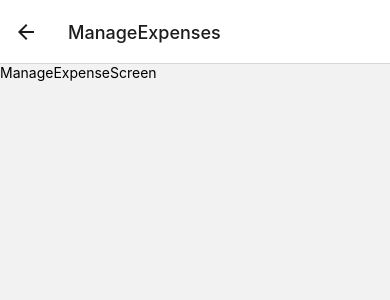
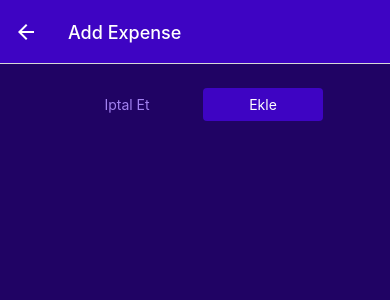
Before and after one commit to mulgey/5thProject-Native, a React Native app: screen /ManageExpenses in a window 390 px wide. Shown: the top 300 px of the page. Built offline with nearby package versions, Linux system fonts and the light colour scheme.

Commit message:
shift starts

```diff
--- a/App.js
+++ b/App.js
@@ -72,14 +72,26 @@ export default function App() {
     <>
       <StatusBar style="light" />
       <NavigationContainer>
-        <Stack.Navigator>
+        <Stack.Navigator
+          // ExpensesOverview için "headerShown: false" yapmıştık
+          // dolayısıyla burada yaptığımız düzenlemelerin hepsi "ManageExpenses" için çalışacak
+          screenOptions={{
+            headerStyle: { backgroundColor: GlobalStyles.colors.primary500 },
+            headerTintColor: "white",
+          }}
+        >
           {/* ExpensesOverview, bottomTabs gruplandırması için oluşturduğumuz komponent fonksiyonu */}
           <Stack.Screen
             name="ExpensesOverview"
             component={ExpensesOverview}
             options={{ headerShown: false }}
           />
-          <Stack.Screen name="ManageExpenses" component={ManageExpenseScreen} />
+          <Stack.Screen
+            name="ManageExpenses"
+            component={ManageExpenseScreen}
+            // modal is a cool component which you can drag-down to close
+            options={{ presentation: "modal" }}
+          />
         </Stack.Navigator>
       </NavigationContainer>
     </>
--- a/components/ExpensesOutput/ExpenseItem.js
+++ b/components/ExpensesOutput/ExpenseItem.js
@@ -5,13 +5,20 @@ import { useNavigation } from "@react-navigation/native";
 import { GlobalStyles } from "../../constants/styles";
 import { tarihiFormatla } from "../../utilities/date";
 
-export default function ExpenseItem({ description, date, amount }) {
+// ExpensesOutput.js'ten harcamalar={SANAL_VERI_YIGINI} olarak ExpensesList.js'e göndermiştik
+// ExpensesList.js içerisinde FlatList renderItem'a {...harcamaOgesi.item} olarak loop'layıp veriyi saçmıştık
+// .item ile saçtığımız bütün parametreleri aşağıda "prop" olarak toparladık
+export default function ExpenseItem({ id, description, date, amount }) {
   // bu sayfa birden fazla screen'de kullanılıyor
   // o yüzden screen'den buraya paslamak yerine navigation'ı kendimiz import'ladık direkt
   const navigation = useNavigation();
 
   function expensePressFunction() {
-    navigation.navigate("ManageExpenses");
+    // sayfaya yönlendirirken, ExpensesList.js içerisinde renderItem'da loop'layarak elde ettiğimiz ID'yi 2.parametrede veri olarak pasladık
+    navigation.navigate("ManageExpenses", {
+      // route parameter ayarlamış olduk
+      harcamaIDsi: id,
+    });
   }
 
   return (
--- a/components/ExpensesOutput/ExpensesOutput.js
+++ b/components/ExpensesOutput/ExpensesOutput.js
@@ -57,7 +57,7 @@ const SANAL_VERI_YIGINI = [
   },
 ];
 
-export default function ExpensesOutput({ harcamalar, expensePeriyodu }) {
+export default function ExpensesOutput({ expensePeriyodu }) {
   return (
     <View style={styles.container}>
       <ExpensesSummary
--- /dev/null
+++ b/components/UserInterface/Button.js
@@ -0,0 +1,49 @@
+import { View, Text, StyleSheet, Pressable } from "react-native";
+
+// constants
+import { GlobalStyles } from "../../constants/styles";
+
+export default function Button({ children, onPress, mode, style }) {
+  return (
+    // dışarıdan ayrı bir style uygulamak istersek button component ine, "style" prop'u buraya paslarız
+    // sadece outer view için değil, içeriside komponent'ler için de style'lar import'layabiliriz
+    <View style={style}>
+      <Pressable
+        onPress={onPress}
+        style={({ pressed }) => pressed && styles.pressed}
+      >
+        {/* aşağıda "button" style her zaman uygulanır, "flatStyle" sadece mode = "flat" ise uygulanır */}
+        <View style={[styles.button, mode === "flat" && styles.flatStyle]}>
+          <Text
+            style={[styles.buttonText, mode === "flat" && styles.flatTextStyle]}
+          >
+            {children}
+          </Text>
+        </View>
+      </Pressable>
+    </View>
+  );
+}
+
+const styles = StyleSheet.create({
+  button: {
+    borderRadius: 4,
+    padding: 8,
+    backgroundColor: GlobalStyles.colors.primary500,
+  },
+  buttonText: {
+    color: "white",
+    textAlign: "center",
+  },
+  flatStyle: {
+    backgroundColor: "transparent",
+  },
+  flatTextStyle: {
+    color: GlobalStyles.colors.primary200,
+  },
+  pressed: {
+    opacity: 0.75,
+    backgroundColor: GlobalStyles.colors.primary100,
+    borderRadius: 4,
+  },
+});
--- a/screens/ManageExpenseScreen.js
+++ b/screens/ManageExpenseScreen.js
@@ -1,9 +1,88 @@
-import { View, Text } from "react-native";
+import { useLayoutEffect } from "react";
+import { View, Text, StyleSheet } from "react-native";
 
-export default function ManageExpenseScreen() {
+// components & constants
+import IconButton from "../components/UserInterface/IconButton";
+import Button from "../components/UserInterface/Button";
+import { GlobalStyles } from "../constants/styles";
+
+// screen içerinde default olan "route" ve "navigation"ı kullandık
+export default function ManageExpenseScreen({ route, navigation }) {
+  // parameter extract'leme zamanı. Soru işareti ekledik çünkü
+  // route.params ya da harcamaIDsi özelliği yoksa, kod hata vermez, sadece editedID değişkeni undefined olur.
+  // "harcamaIDsi" ExpenseItem.js'ten buraya navigate'lenirken içerik olarak paslandı
+  const checkID = route.params?.harcamaIDsi;
+  // bu değeri boolean'a çevirelim, var mı yok mu, true or false?
+  const isCheckPositive = !!checkID;
+
+  // "useLayoutEffect", DOM güncellemeleri tamamlanmadan önce çalışır ve kullanıcıya daha hızlı geri bildirim sağlar
+  // DOM güncellemesi gerekmeyen bir şeyi güncelliyorsanız, o zaman "useEffect" kullanabilirsiniz. Bu, uygulama performansını artırabilir.
+  useLayoutEffect(() => {
+    navigation.setOptions({
+      title: isCheckPositive ? "Edit Expense" : "Add Expense",
+    });
+  }, [navigation, isCheckPositive]);
+
+  function trashPressFonksiyonu() {
+    // first it should be closed
+    navigation.goBack();
+  }
+
+  function cancelFonksiyonu() {
+    // first it should be closed
+    navigation.goBack();
+  }
+
+  function guncelleEkleFonksiyonu() {
+    // first it should be closed
+    navigation.goBack();
+  }
+
   return (
-    <View>
-      <Text>ManageExpenseScreen</Text>
+    <View style={styles.container}>
+      <View style={styles.buttonsGroup}>
+        <Button style={styles.button} mode="flat" onPress={cancelFonksiyonu}>
+          Iptal Et
+        </Button>
+        <Button style={styles.button} onPress={guncelleEkleFonksiyonu}>
+          {isCheckPositive ? "Guncelle" : "Ekle"}
+        </Button>
+      </View>
+      {isCheckPositive && (
+        <View style={styles.deleteContainer}>
+          <IconButton
+            iconName="trash"
+            color={GlobalStyles.colors.error500}
+            size={36}
+            onPress={trashPressFonksiyonu}
+          />
+        </View>
+      )}
     </View>
   );
 }
+
+const styles = StyleSheet.create({
+  container: {
+    flex: 1,
+    padding: 24,
+    backgroundColor: GlobalStyles.colors.primary800,
+  },
+  deleteContainer: {
+    marginTop: 16,
+    paddingTop: 8,
+    borderTopWidth: 2,
+    borderTopColor: GlobalStyles.colors.primary200,
+    alignItems: "center",
+  },
+  // button style'ını prop olarak "button" component'inin içerisine gönderdik
+  button: {
+    minWidth: 120,
+    marginHorizontal: 8,
+  },
+  buttonsGroup: {
+    flexDirection: "row",
+    justifyContent: "center",
+    alignItems: "center",
+  },
+});
```
Also changed, not shown: store/expenses-context.js (added, +27 -0 lines), path.txt.
